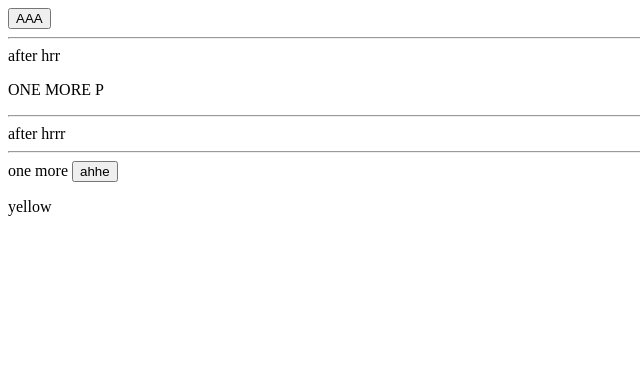
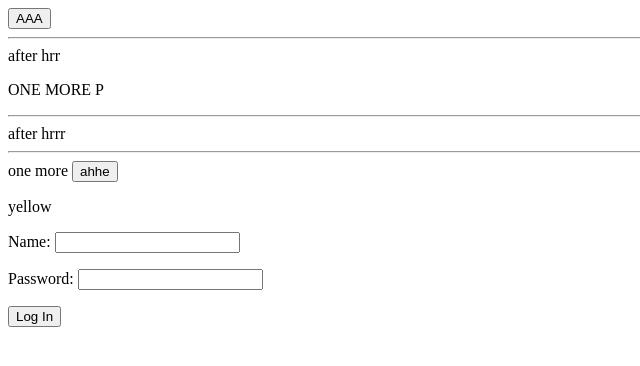
Before and after one commit to punit-arya/HTMLTestbed, a plain HTML site: page src/_not_mine/index.html in a window 1280 px wide. Shown: the whole page, without its empty margins (0-640 px from the left). Drawn offline with Linux system fonts and the light colour scheme.

Commit message:
Added form elements

```diff
--- a/src/_not_mine/index.html
+++ b/src/_not_mine/index.html
@@ -9,8 +9,6 @@
 			Title of the page.
 		</TITLE>
 	</HEAD>
-
-</HTML>
 
 	<BODY>
 		<BUTTON>
@@ -31,4 +29,19 @@
 		<P>
 			yellow
 		</P>
+		<FORM>
+			<P>
+				Name:
+				<INPUT type="text" name="name" accesskey="n" />
+			</P>
+			<P>
+				Password:
+				<INPUT type="text" name="password" accesskey="p" />
+			</P>
+			<P>
+				<INPUT type="submit" value="Log In" accesskey="s" />
+			</P>
+		</FORM>
 	</BODY>
+
+</HTML>
```
Lines whose indentation alone changed are shown as unchanged.
